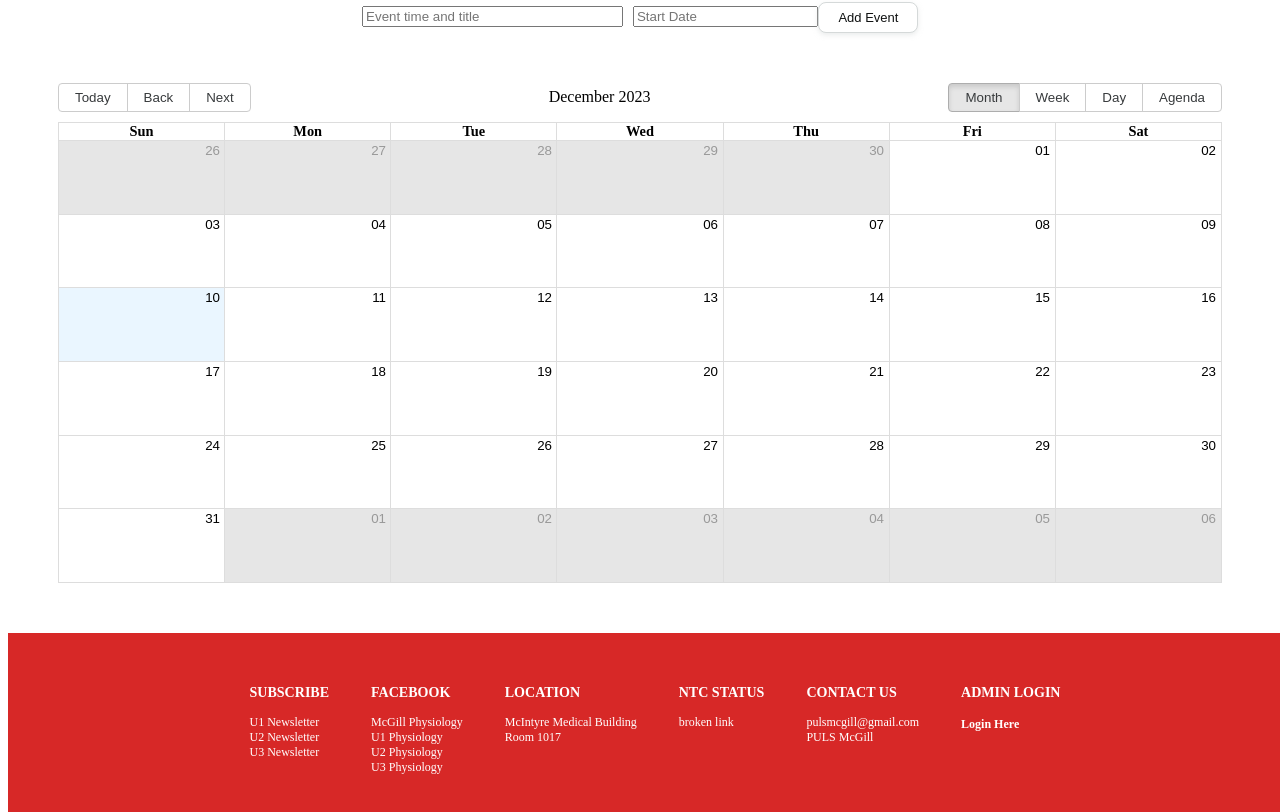
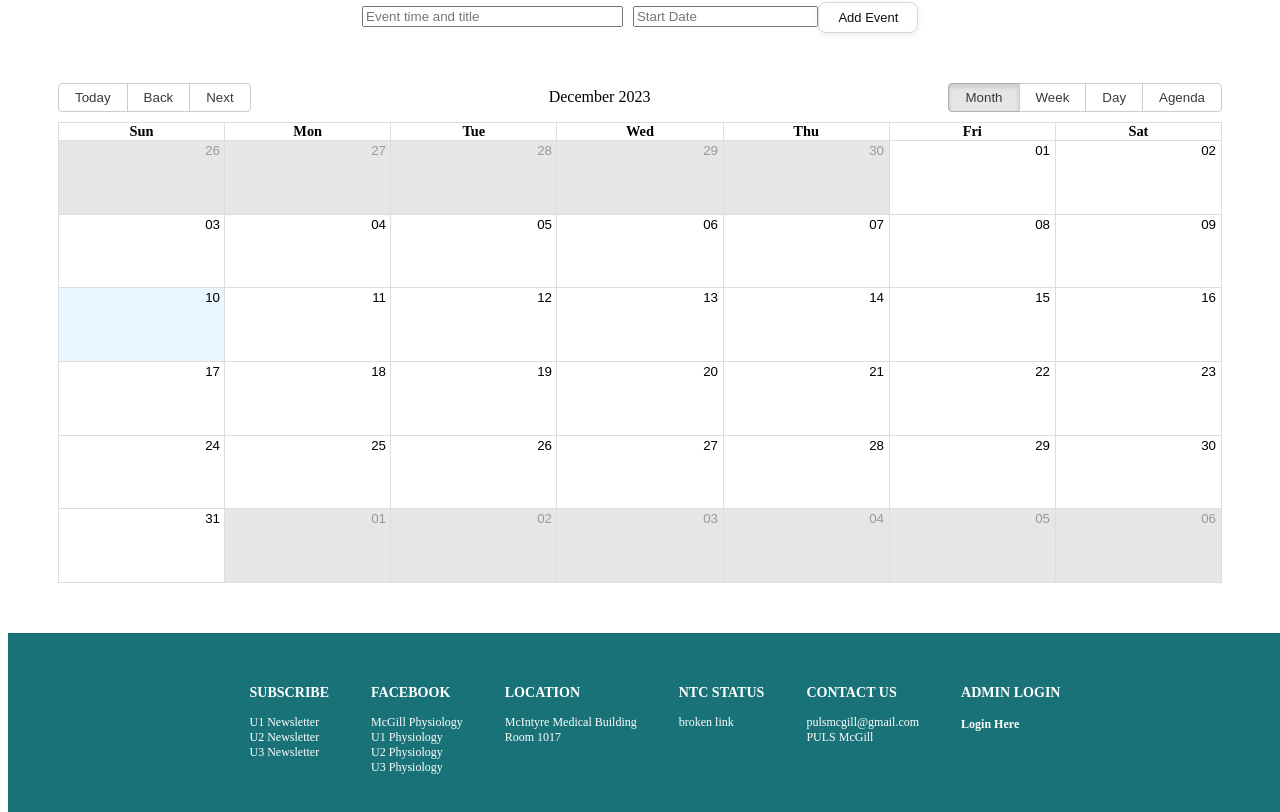
Before and after one commit to tgompper1/PULS-website, a React (Create React App) app in the folder client/: page /calendar in a window 1280 px wide. Shown: the part 280-1092 px from the top of the page. Built offline with nearby package versions, Linux system fonts and the light colour scheme.

Commit message:
change footer for puls-5 coloring

```diff
--- a/client/src/components/footer/footer.css
+++ b/client/src/components/footer/footer.css
@@ -1,5 +1,5 @@
 .footer{
-    background-color: #d72827;
+    background-color: #197278;
     color: #fff;
     text-align: center;
     align-items: center;
```
